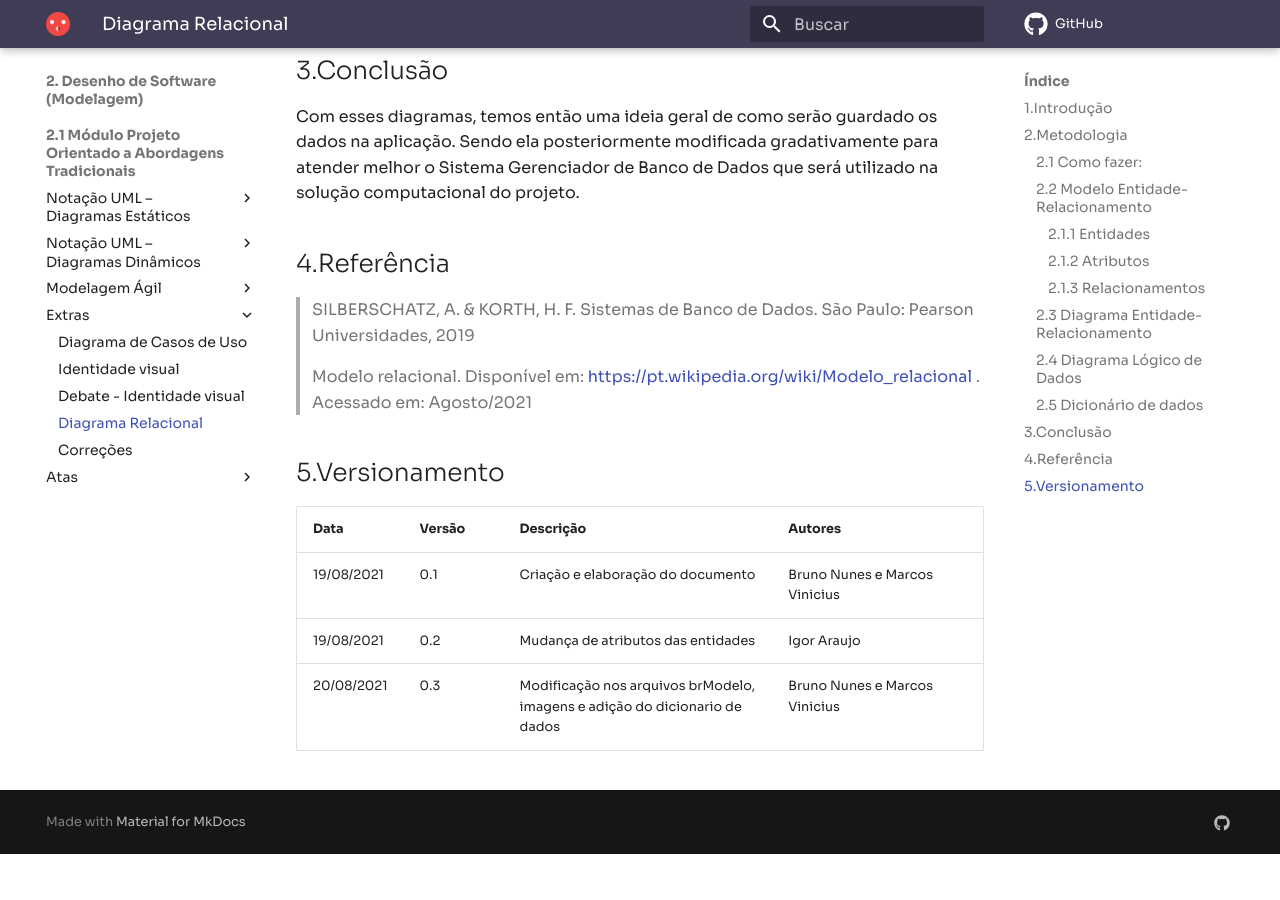
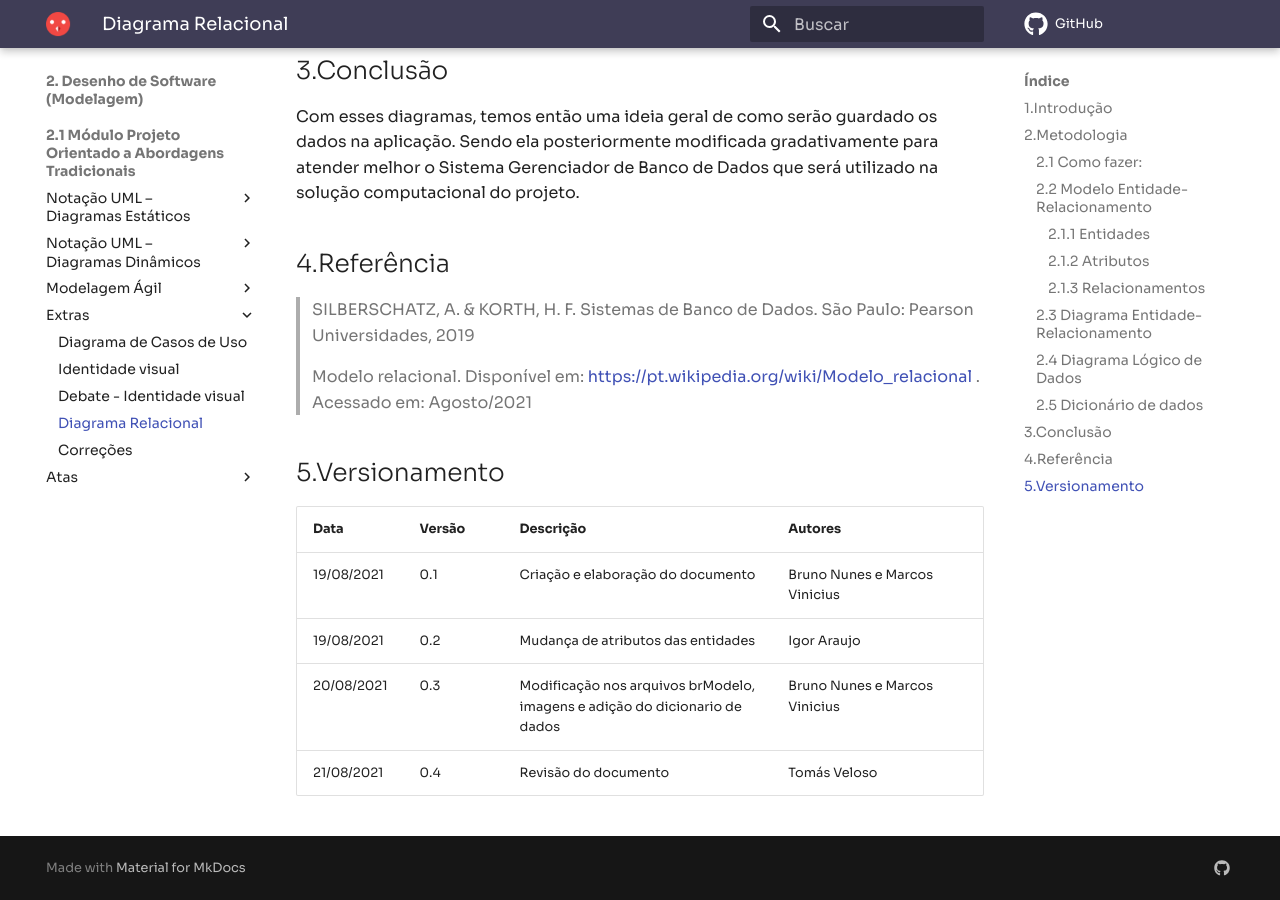
Before and after one commit to UnBArqDsw2021-1/2021.1_G04_Cardeal, an MkDocs documentation site: the page built from docs/diagramaRelacional/diagrama_relacional.md, in a window 1280 px wide and 900 px high, scrolled down 9769 px. Built offline with MkDocs 1.6.1 and Material for MkDocs 9.7.7, drawn with Linux system fonts in a browser that asks for light colours; comment, search, counter and statistics services are not loaded; before the commit the page ends 10623 px from its top, so only the background shows below that.

Commit message:
Revisao pelo Tomas
Co-authored-by: tomasvelos0 <tomasveloso@gmail.com>

```diff
--- a/docs/diagramaRelacional/diagrama_relacional.md
+++ b/docs/diagramaRelacional/diagrama_relacional.md
@@ -241,3 +241,4 @@ Com esses diagramas, temos então uma ideia geral de como serão guardado os dad
 | 19/08/2021 |  0.1   | Criação e elaboração do documento | Bruno Nunes e Marcos Vinicius |
 | 19/08/2021 |  0.2   | Mudança de atributos das entidades | Igor Araujo |
 | 20/08/2021 |  0.3   | Modificação nos arquivos brModelo, <br> imagens e adição do dicionario de dados | Bruno Nunes e Marcos Vinicius |
+| 21/08/2021 |  0.4   | Revisão do documento | Tomás Veloso |
```
